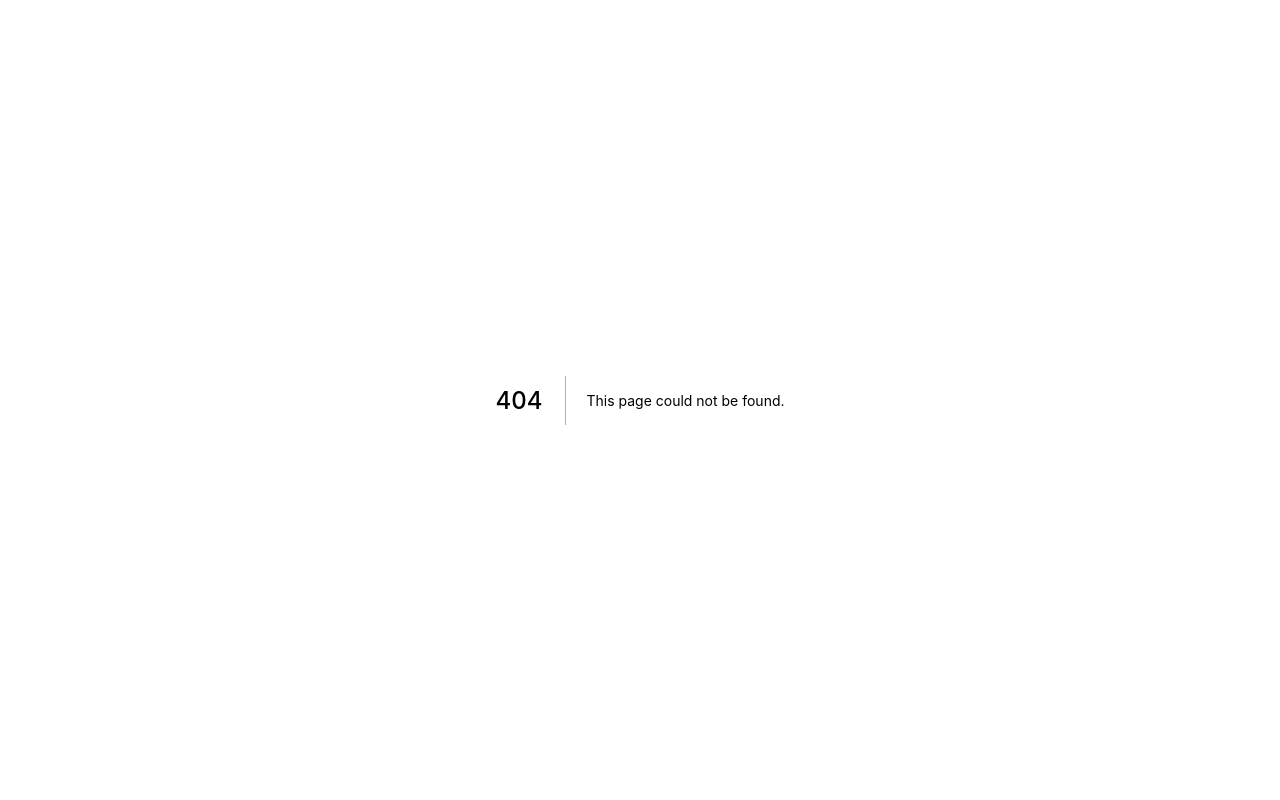
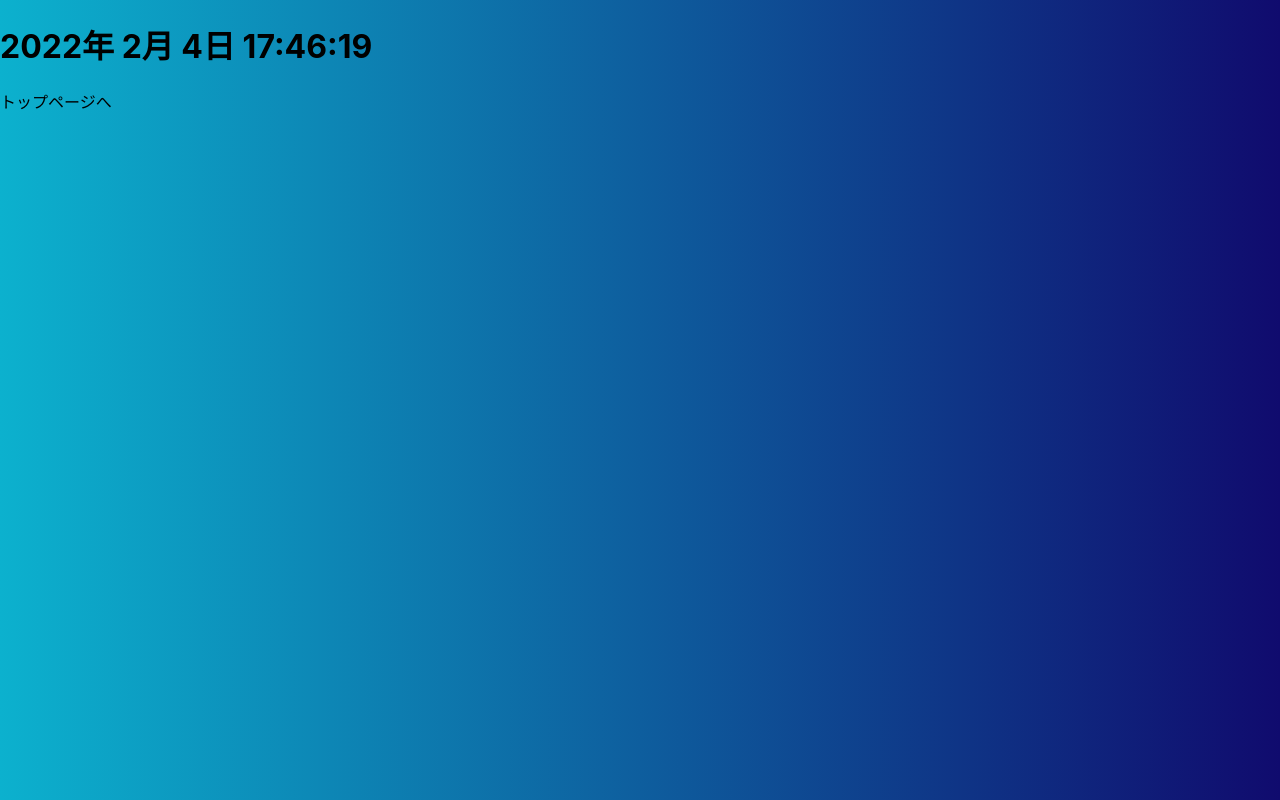
Before and after one commit to sunoco262/numeron3, a Next.js app: page /sample/other in a window 1280 px wide. Before the commit this address had no page. Built offline with nearby package versions, Linux system fonts and the light colour scheme.

Commit message:
ページ遷移を追加

```diff
--- a/pages/index.js
+++ b/pages/index.js
@@ -3,6 +3,8 @@ import Head from 'next/head'
 import Numeron from "./Numeron.js";
 import Timer from "./Timer.js";
 import History from "./History.js";
+import Link from 'next/link'
+
 import styles from '../styles/Home.module.css'
 
 export default function Home() {
@@ -17,6 +19,7 @@ export default function Home() {
         <Numeron />
         <Timer/>
         <History/>
+        <Link href="/sample/other"><a>サンプルページへ</a></Link>
       </div>
     </div>
   )
--- /dev/null
+++ b/pages/sample/other.js
@@ -0,0 +1,19 @@
+import Head from 'next/head'
+// import Image from 'next/image'
+import Link from 'next/link'
+import Timer from "../Timer.js";
+
+// import styles from '../styles/Home.module.css'
+
+export default function Home() {
+  return (
+    <div>
+
+      <div className="body">
+
+        <Timer/>
+        <Link href="/"><a>トップページへ</a></Link>
+      </div>
+    </div>
+  )
+}
```
